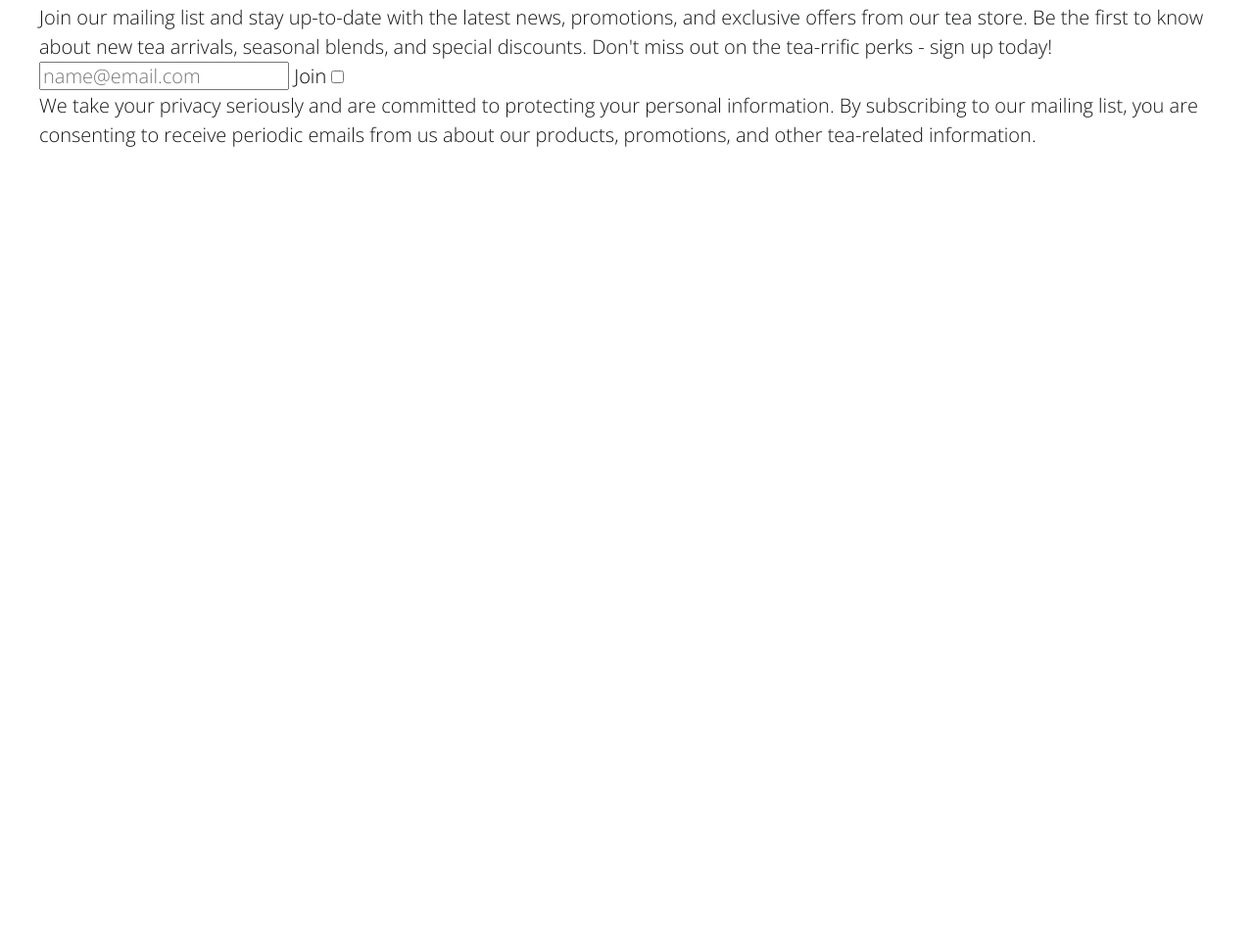
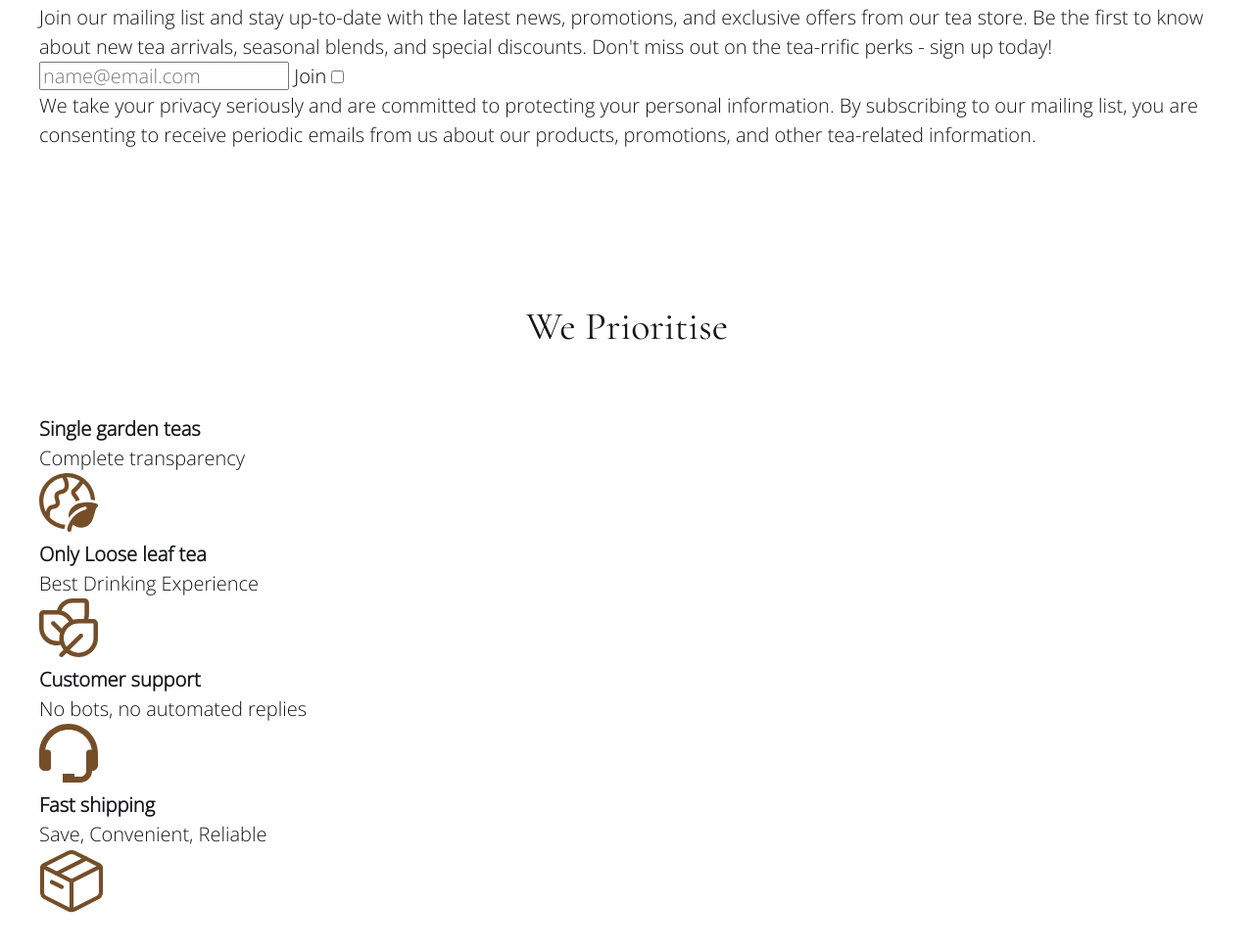
Before and after one commit to Vidiborets0012/tea, a plain HTML site: page index.html in a window 1280 px wide. Shown: the part 3165-4136 px from the top of the page at 98% size. Before the commit the page ends 3468 px from the top, so only its background shows below. Drawn offline with nearby package versions, Linux system fonts and the light colour scheme; a web font is replaced by a local one.

Commit message:
add markup and content for the prioritize section

```diff
--- a/index.html
+++ b/index.html
@@ -257,6 +257,7 @@
           <a class="main-blog__link" href="#">View all</a>
         </div>
       </section>
+
       <section class="mailing-list section-indent">
         <div class="container">
           <h2 class="mailing-list__title section-title">Want to know more?</h2>
@@ -284,6 +285,33 @@
           </div>
         </div>
       </section>
+      <section class="prioritise section-indent">
+        <div class="container">
+          <h2 class="prioritise section-title">We Prioritise</h2>
+          <ul class="prioritise__list">
+            <li class="prioritise__item">
+              <h4 class="prioritise__title">Single garden teas</h4>
+              <p class="prioritise__text">Complete transparency</p>
+              <img class="prioritise__img" src="images/prioritise-1.svg" alt="" />
+            </li>
+            <li class="prioritise__item">
+              <h4 class="prioritise__title">Only Loose leaf tea</h4>
+              <p class="prioritise__text">Best Drinking Experience</p>
+              <img class="prioritise__img" src="images/prioritise-2.svg" alt="" />
+            </li>
+            <li class="prioritise__item">
+              <h4 class="prioritise__title">Customer support</h4>
+              <p class="prioritise__text">No bots, no automated replies</p>
+              <img class="prioritise__img" src="images/prioritise-3.svg" alt="" />
+            </li>
+            <li class="prioritise__item">
+              <h4 class="prioritise__title">Fast shipping</h4>
+              <p class="prioritise__text">Save, Convenient, Reliable</p>
+              <img class="prioritise__img" src="images/prioritise-4.svg" alt="" />
+            </li>
+          </ul>
+        </div>
+      </section>
     </main>
     <script src="js/main.js"></script>
   </body>
```
Also changed, not shown: images/prioritise-1.svg (added), images/prioritise-2.svg (added), images/prioritise-3.svg (added), images/prioritise-4.svg (added).
